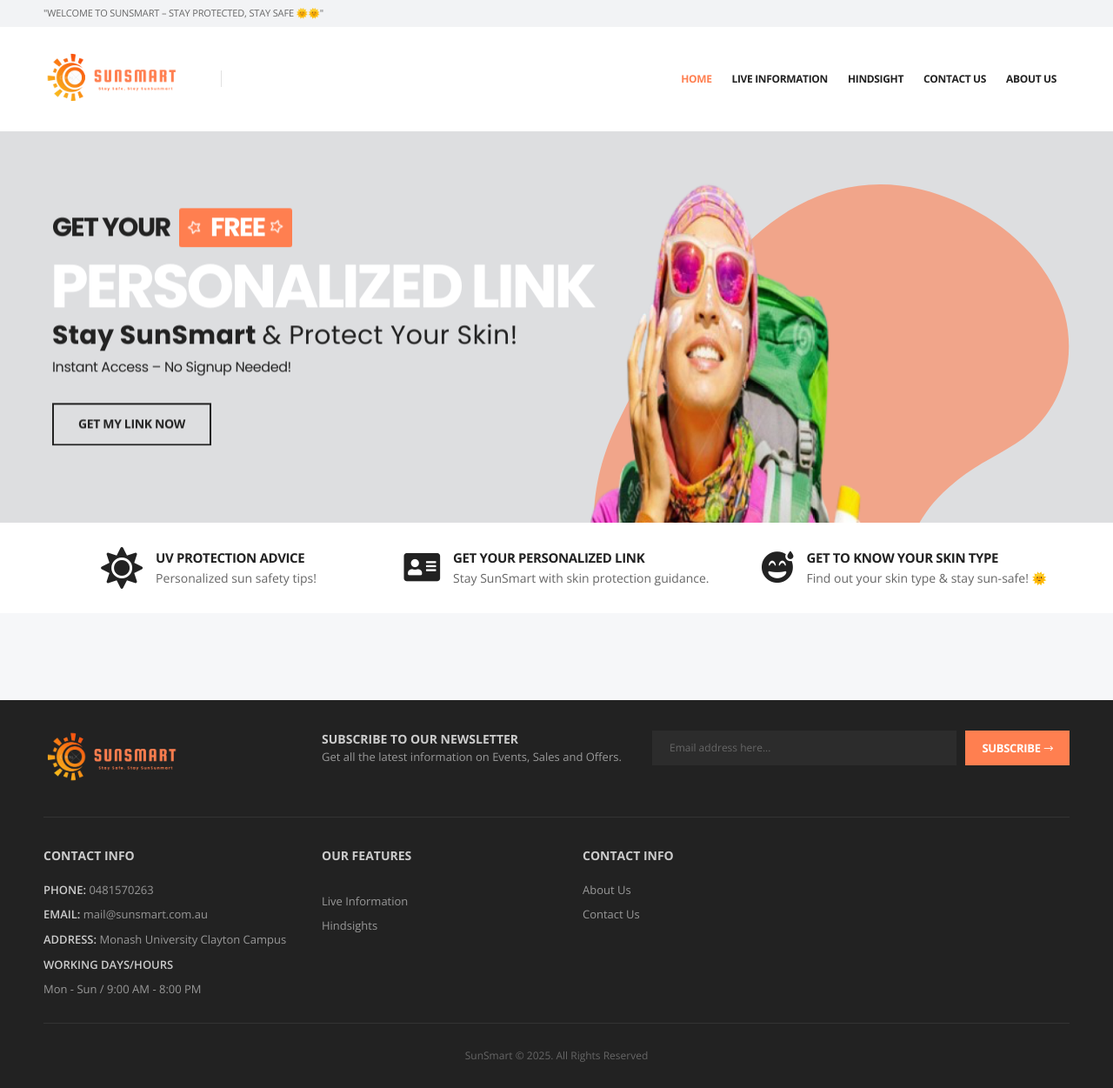
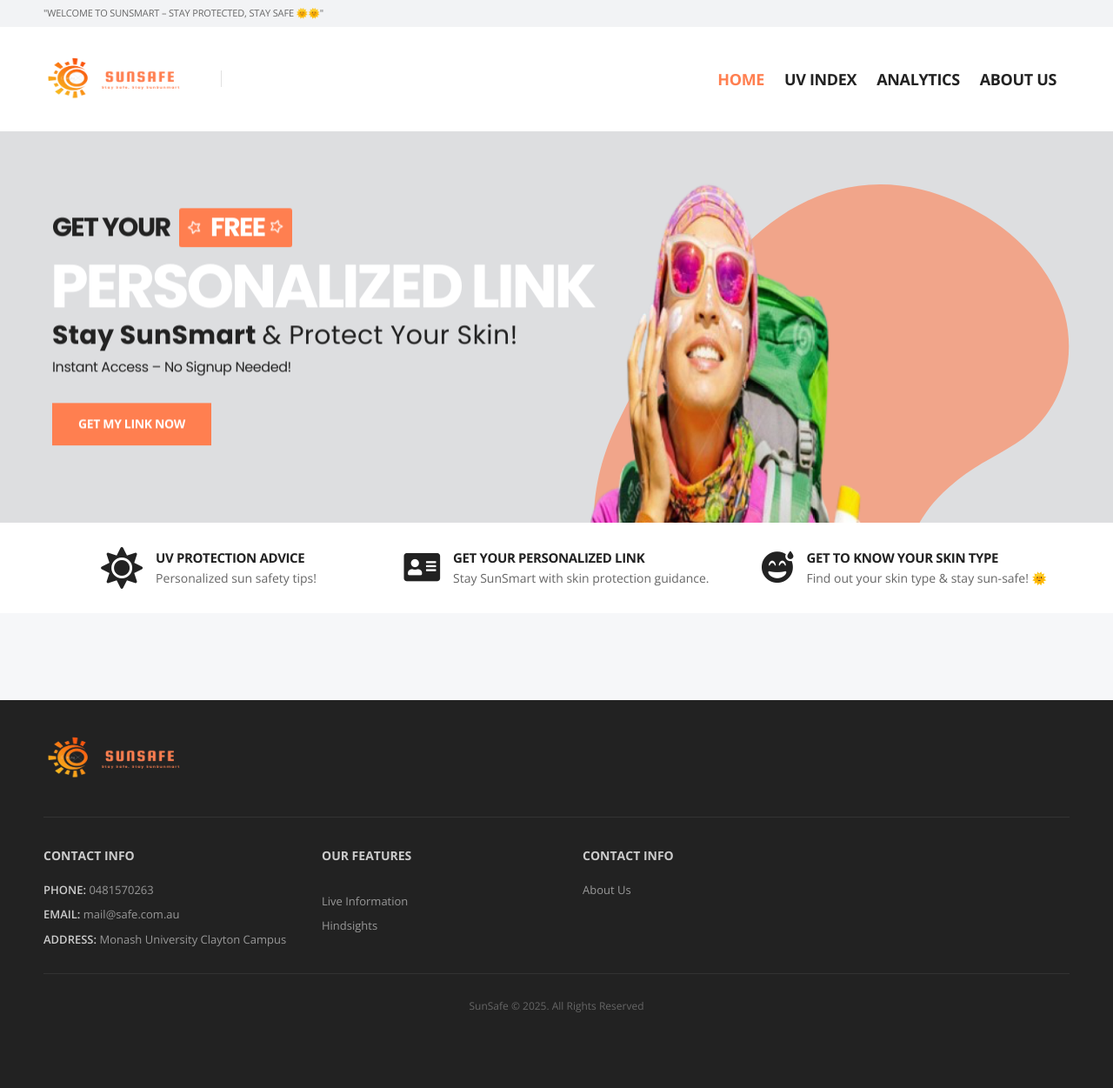
Before and after one commit to Mathankumar78/sunsmart-new, a PHP site: page / in a window 1280 px wide. Shown: the whole page at 87% size. After the commit the page ends 1164 px from the top, so only its background shows below. Run offline with PHP 8.4, Linux system fonts and the light colour scheme; some web fonts are replaced.

Commit message:
Adding about us page

```diff
--- a/include/footer.php
+++ b/include/footer.php
@@ -9,18 +9,7 @@
                             <!-- End of FooterLogo -->
                         </div>
                         <div class="col-lg-9">
-                            <div class="widget widget-newsletter form-wrapper form-wrapper-inline">
-                                <div class="newsletter-info mx-auto mr-lg-2 ml-lg-4">
-                                    <h4 class="widget-title">Subscribe to our Newsletter</h4>
-                                    <p>Get all the latest information on Events, Sales and Offers.</p>
-                                </div>
-                                <form action="#" class="input-wrapper input-wrapper-inline">
-                                    <input type="email" class="form-control" name="email" id="newsletter-email1"
-                                        placeholder="Email address here..." required />
-                                    <button class="btn btn-primary btn-md ml-2" type="submit">subscribe<i
-                                            class="d-icon-arrow-right"></i></button>
-                                </form>
-                            </div>
+
                             <!-- End of Newsletter -->
                         </div>
                     </div>
@@ -38,18 +27,13 @@
                                     </li>
                                     <li>
                                         <label>Email:</label>
-                                        <a href="">mail@sunsmart.com.au</a>
+                                        <a href="">mail@safe.com.au</a>
                                     </li>
                                     <li>
                                         <label>Address:</label>
                                         <a href="#">Monash University Clayton Campus</a>
                                     </li>
-                                    <li>
-                                        <label>WORKING DAYS/HOURS</label>
-                                    </li>
-                                    <li>
-                                        <a href="#">Mon - Sun / 9:00 AM - 8:00 PM</a>
-                                    </li>
+
                                 </ul>
                             </div>
                             <!-- End of Widget -->
@@ -58,9 +42,9 @@
                             <div class="widget ml-lg-4">
                                 <h4 class="widget-title">Our Features</h4>
                                 <ul class="widget-body">
-                                    <li><a href="#"></a></li>
-                                    <li><a href="#">Live Information</a></li>
-                                    <li><a href="#">Hindsights</a></li>
+                                    <li><a href="index.php"></a></li>
+                                    <li><a href="live_information.php">Live Information</a></li>
+                                    <li><a href="hindsight.php">Hindsights</a></li>
                                 </ul>
                             </div>
                             <!-- End of Widget -->
@@ -69,8 +53,7 @@
                             <div class="widget ml-lg-4">
                                 <h4 class="widget-title">Contact Info</h4>
                                 <ul class="widget-body">
-                                    <li><a href="#">About Us</a></li>
-                                    <li><a href="#">Contact Us</a></li>
+                                    <li><a href="aboutus.php">About Us</a></li>
                                 </ul>
                             </div>
                             <!-- End of Widget -->
@@ -84,7 +67,7 @@
 
                     </div>
                     <div class="footer-center">
-                        <p class="copyright">SunSmart &copy; 2025. All Rights Reserved</p>
+                        <p class="copyright">SunSafe &copy; 2025. All Rights Reserved</p>
                     </div>
                     <div class="footer-right">
                         <!-- <div class="social-links">
--- a/include/head.php
+++ b/include/head.php
@@ -1,11 +1,11 @@
 <head>
     <meta charset="UTF-8">
     <meta name="viewport" content="width=device-width, initial-scale=1.0, minimum-scale=1.0">
-    <title>SunSmart</title>
+    <title>SunSafe</title>
 
     <meta name="keywords" content="" />
-    <meta name="description" content="SunSmart">
-    <meta name="author" content="SunSmart">
+    <meta name="description" content="Sunafe">
+    <meta name="author" content="Sunsafe">
 
     <!-- Favicon -->
     <link rel="icon" type="image/png" href="images/icons/favicon.png">
--- a/include/header.php
+++ b/include/header.php
@@ -32,23 +32,20 @@
                 <nav class="main-nav">
                         <ul class="menu">
                             <li class="active">
-                                <a href="#">Home</a>
+                                <a href="index.php" style="font-size: 18px;">Home</a>
                             </li>
 
                             <li>
-                                <a href="live_information.php">live information</a>
+                                <a href="live_information.php" style="font-size: 18px;">UV index</a>
                             </li>
 
                             <li>
-                                <a href="#">Hindsight</a>
+                                <a href="hindsight.php" style="font-size: 18px;">ANALYTICS</a>
                             </li>
 
-                            <li>
-                                <a href="#">Contact Us</a>
-                            </li>
 
                             <li>
-                                <a href="#">About Us</a>
+                                <a href="aboutus.php" style="font-size: 18px;">About Us</a>
                             </li>
 
 
--- a/include/mobilemenu.php
+++ b/include/mobilemenu.php
@@ -31,17 +31,12 @@
             </li>
 
             <li>
-                <a href="#">Hindsight</a>
+                <a href="hindsight.php">Hindsight</a>
+            </li>
+            <li>
+                <a href="aboutus.php">About Us</a>
             </li>
 
-            <li>
-                <a href="#">Contact Us</a>
-            </li>
-
-            <li>
-                <a href="#">About Us</a>
-            </li>
-            <li><a href="#">!</a></li>
         </ul>
     </div>
 </div>
--- a/index.php
+++ b/index.php
@@ -11,7 +11,7 @@ error_reporting(E_ALL);
 
 <body class="home">
     <div class="page-wrapper">
-        <h1 class="d-none">SunSmart</h1>
+        <h1 class="d-none">SunSafe</h1>
 
         <?PHP include "include/header.php"?>
 
@@ -33,7 +33,7 @@ error_reporting(E_ALL);
                                     <img src="images/banner.png"
                                         class="slide-animate intro-slide1-img"
                                         data-animation-options="{'name': 'fadeInLeftShorter', 'duration': '1.2s', 'delay': '.5s'}"
-                                        alt="intro-banner" width="1180" height="630" />
+                                        alt="intro-banner" width="1180" height="430" />
                                     <div class="float-svg-container float-svg-1 slide-animate"
                                         data-animation-options="{'name': 'fadeInRightShorter', 'duration': '1s', 'delay': '.2s'}">
                                         <svg xmlns="http://www.w3.org/2000/svg"
@@ -83,7 +83,7 @@ error_reporting(E_ALL);
                                     <p class="slide-animate ls-m text-dark font-primary mb-6"
                                         data-animation-options="{'name': 'fadeInUpShorter', 'duration': '1.2s', 'delay': '1s'}">
                                         Instant Access – No Signup Needed!</p>
-                                    <a href="personalized_link.php" class="btn btn-outline btn-dark slide-animate"
+                                    <a href="personalized_link.php" class="btn btn-primary slide-animate"
                                         data-animation-options="{'name': 'fadeInUpShorter', 'duration': '1s', 'delay': '1.8s'}">GET MY LINK NOW</a>
                                 </div>
                             </div>
```
Also changed, not shown: aboutus.php (added, +66 -0 lines), hindsight.php (+7 -7 lines), images/logo.png, images/logot.png, 1 other file.
